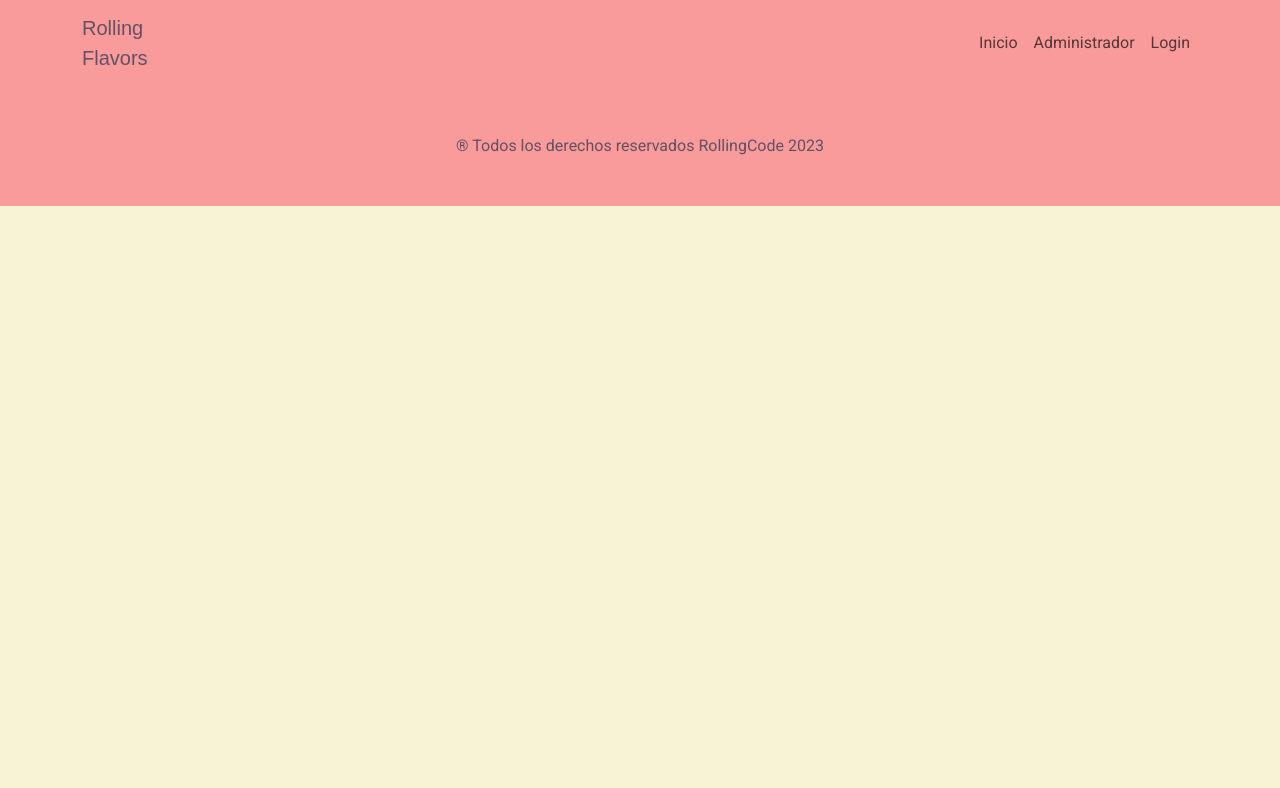
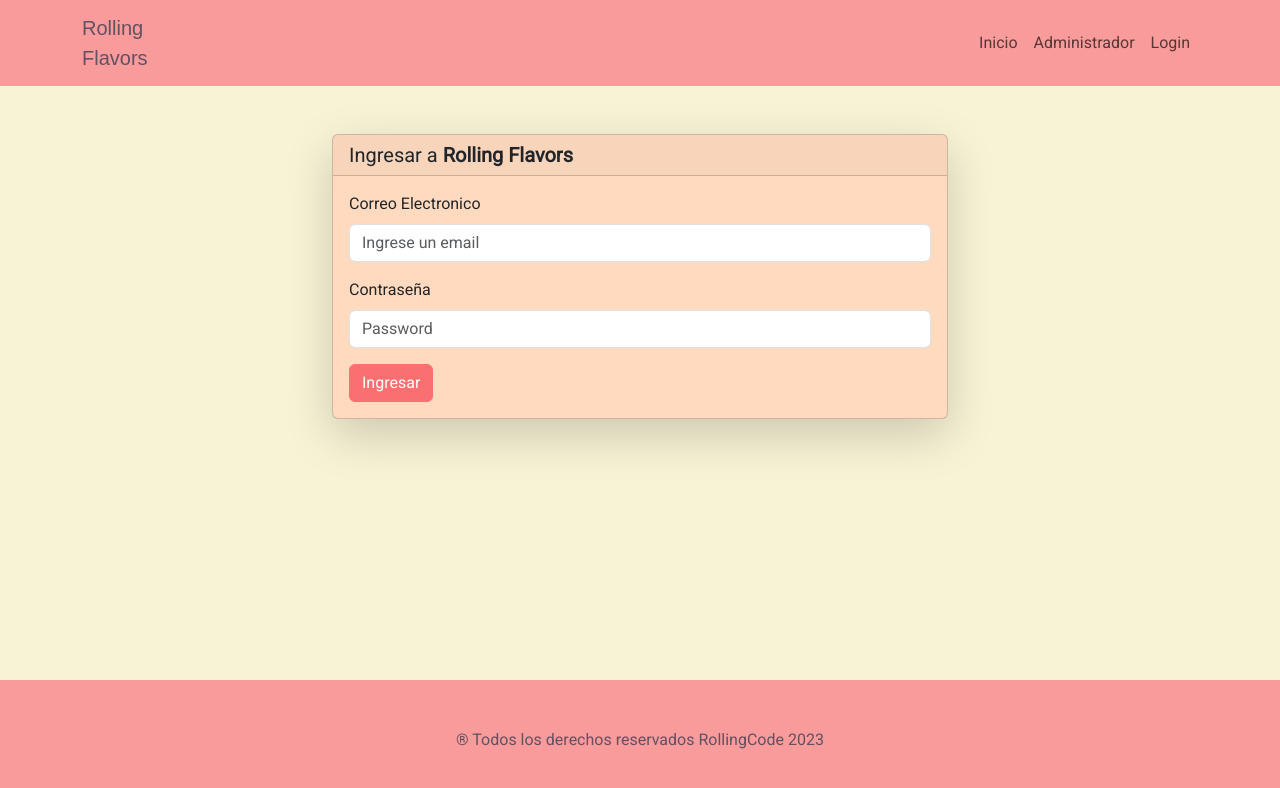
Before and after one commit to lourdesgarciafyl/tp-backend-5, a React (Vite) app: page /login in a window 1280 px wide. Shown: the top 788 px of the page. Built offline with nearby package versions, Linux system fonts and the light colour scheme; a web font is replaced by a local one.

Commit message:
se agrega el manejador de rutas para inicio, login, detalle y error

```diff
--- a/src/App.jsx
+++ b/src/App.jsx
@@ -16,7 +16,10 @@ function App() {
       <BrowserRouter>
       <Navegacion></Navegacion>
       <Routes>
-
+      {/* <Route exact path="/" element={<Inicio></Inicio>}></Route>*/}
+      <Route exact path="/login" element={<Login></Login>}></Route>
+      <Route exact path="/detalle" element={<DetalleReceta></DetalleReceta>}></Route>
+      {/* <Route path="*" element={<Error404></Error404>}> </Route> */}
       </Routes>
       <Footer></Footer>
     </BrowserRouter>
```
